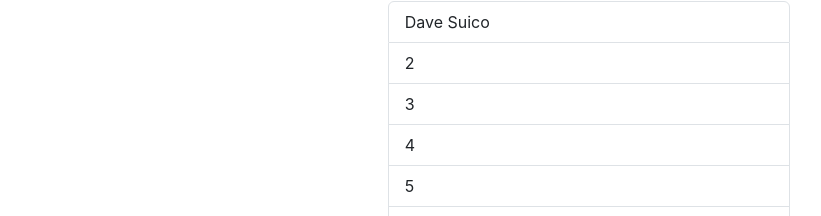
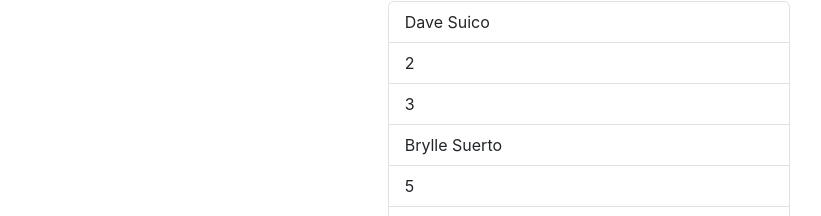
Before and after one commit to suicodave/ExpenseUIDemoReact, a React (Create React App) app: page /Participants in a window 1280 px wide. Shown: the part 79-295 px from the top of the page, without its empty margins (51-872 px from the left). Built offline with nearby package versions, Linux system fonts and the light colour scheme.

Commit message:
hiimBRYLLE

```diff
--- a/src/Participants/ParticiantsList.js
+++ b/src/Participants/ParticiantsList.js
@@ -6,7 +6,7 @@ function ParticiantsList() {
       <ListGroup.Item>Dave Suico</ListGroup.Item>
       <ListGroup.Item>2</ListGroup.Item>
       <ListGroup.Item>3</ListGroup.Item>
-      <ListGroup.Item>4</ListGroup.Item>
+      <ListGroup.Item>Brylle Suerto</ListGroup.Item>
       <ListGroup.Item>5</ListGroup.Item>
       <ListGroup.Item>6</ListGroup.Item>
       <ListGroup.Item>7</ListGroup.Item>
```
